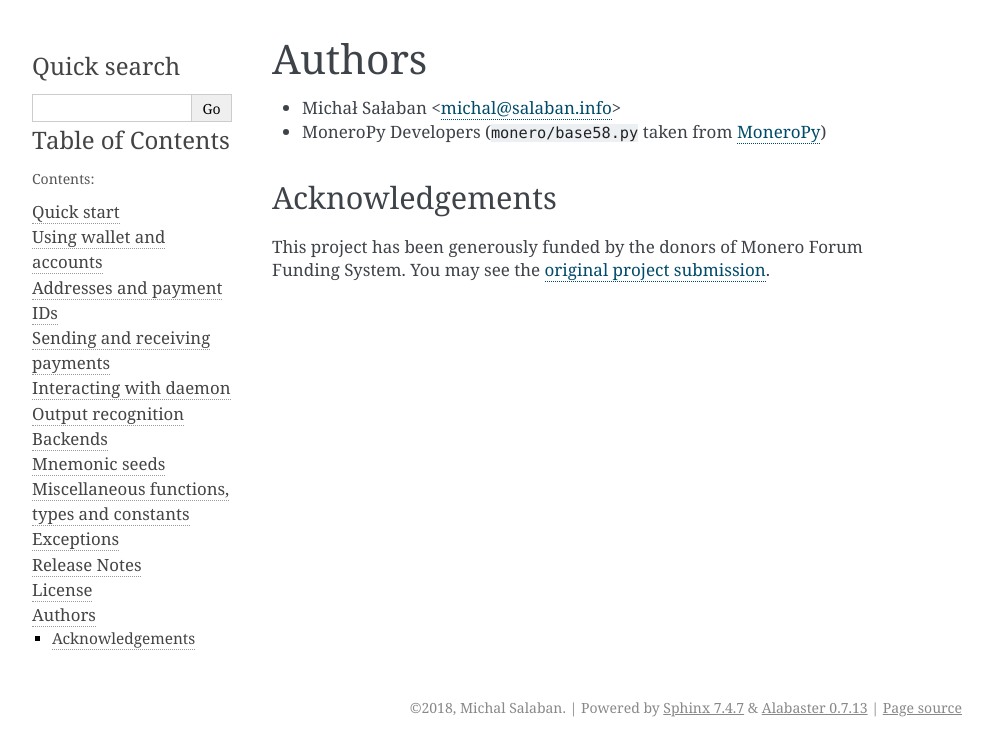
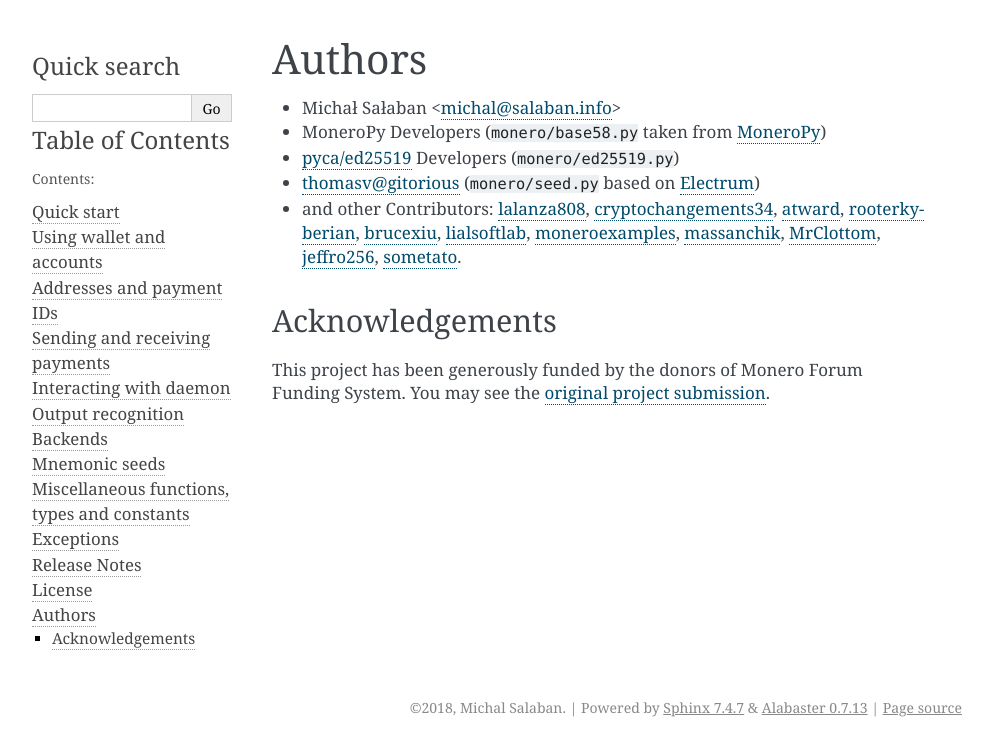
Before and after one commit to monero-ecosystem/monero-python, a Sphinx documentation site: the page built from docs/source/authors.rst, in a window 1280 px wide. Shown: the top 756 px of the page, without its empty margins (148-1141 px from the left). Built offline with Sphinx 7.4.7, drawn with Linux system fonts in a browser that asks for light colours.

Commit message:
Update contributors list

```diff
--- a/README.rst
+++ b/README.rst
@@ -36,7 +36,8 @@
 
 Copyright (c) 2017-2018 Michał Sałaban <michal@salaban.info> and Contributors:
 `lalanza808`_, `cryptochangements34`_, `atward`_, `rooterkyberian`_, `brucexiu`_,
-`lialsoftlab`_, `moneroexamples`_, `massanchik`_, `MrClottom`_, `jeffro256`_.
+`lialsoftlab`_, `moneroexamples`_, `massanchik`_, `MrClottom`_, `jeffro256`_,
+`sometato`_.
 
 Copyright (c) 2016 The MoneroPy Developers (``monero/base58.py`` taken from `MoneroPy`_)
 
@@ -59,6 +60,7 @@
 .. _`massanchik`: https://github.com/massanchik
 .. _`MrClottom`: https://github.com/MrClottom
 .. _`jeffro256`: https://github.com/jeffro256
+.. _`sometato`: https://github.com/sometato
 
 Want to help?
 -------------
--- a/docs/source/authors.rst
+++ b/docs/source/authors.rst
@@ -3,8 +3,27 @@
 
 * Michał Sałaban <michal@salaban.info>
 * MoneroPy Developers (``monero/base58.py`` taken from `MoneroPy`_)
+* `pyca/ed25519`_ Developers (``monero/ed25519.py``)
+* thomasv@gitorious (``monero/seed.py`` based on `Electrum`_)
+* and other Contributors: `lalanza808`_, `cryptochangements34`_, `atward`_, `rooterkyberian`_, `brucexiu`_, `lialsoftlab`_, `moneroexamples`_, `massanchik`_, `MrClottom`_, `jeffro256`_, `sometato`_.
 
-.. _MoneroPy: https://github.com/bigreddmachine/MoneroPy
+
+.. _`LICENSE.txt`: LICENSE.txt
+.. _`MoneroPy`: https://github.com/bigreddmachine/MoneroPy
+.. _`pyca/ed25519`: https://github.com/pyca/ed25519
+.. _`Electrum`: https://github.com/spesmilo/electrum
+
+.. _`lalanza808`: https://github.com/lalanza808
+.. _`cryptochangements34`: https://github.com/cryptochangements34
+.. _`atward`: https://github.com/atward
+.. _`rooterkyberian`: https://github.com/rooterkyberian
+.. _`brucexiu`: https://github.com/brucexiu
+.. _`lialsoftlab`: https://github.com/lialsoftlab
+.. _`moneroexamples`: https://github.com/moneroexamples
+.. _`massanchik`: https://github.com/massanchik
+.. _`MrClottom`: https://github.com/MrClottom
+.. _`jeffro256`: https://github.com/jeffro256
+.. _`sometato`: https://github.com/sometato
 
 Acknowledgements
 ----------------
```
